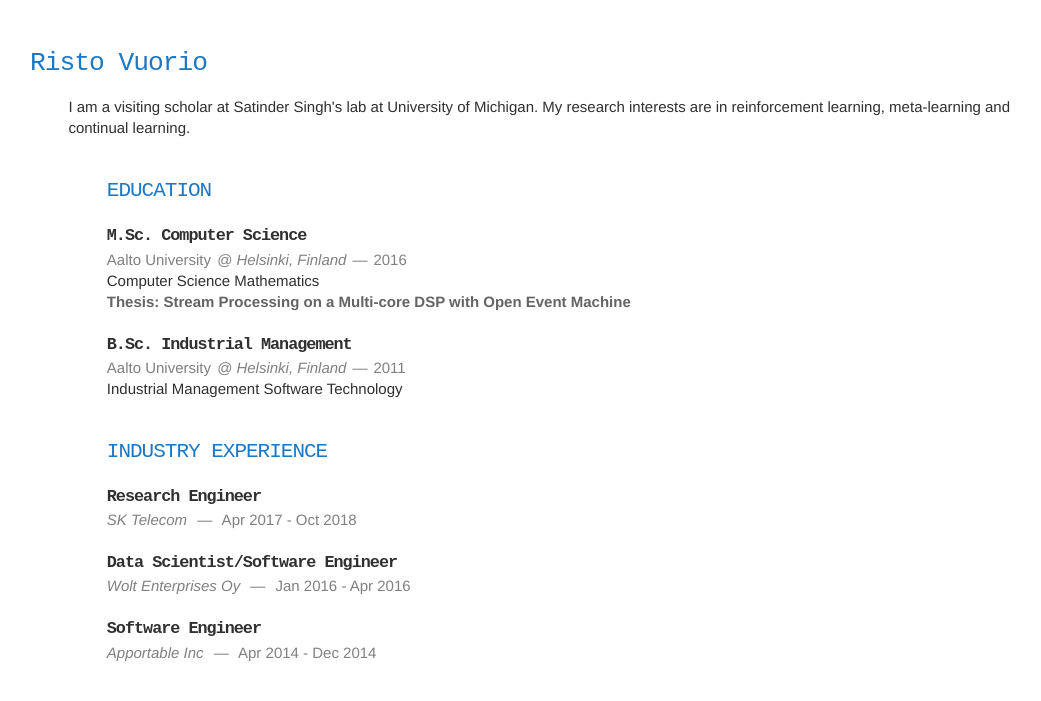
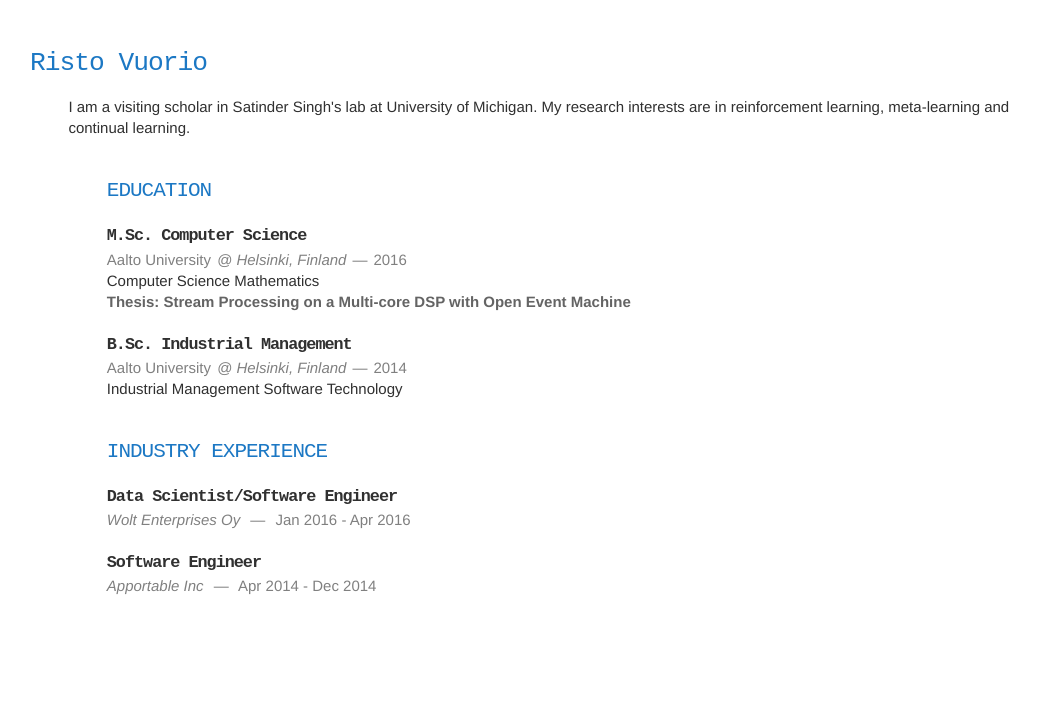
Before and after one commit to vuoristo/vuoristo.github.io, a Jekyll site: the page built from index.html, in a window 1280 px wide. Shown: the top 701 px of the page, without its empty margins (130-1171 px from the left). Built offline with Jekyll 4.4.1, drawn with Linux system fonts in a browser that asks for light colours; nearby versions of some CDN libraries.

Commit message:
Update _data
* Add publications
* Add research-experience.yaml
* Update contents of biography.yaml
* Update contents of education.yaml
* Update contents of industry-experience.yaml

```diff
--- a/_data/biography.yaml
+++ b/_data/biography.yaml
@@ -1 +1,3 @@
-about: "I am a visiting scholar at Satinder Singh's lab at University of Michigan. My research interests are in reinforcement learning, meta-learning and continual learning."
+about: >-
+  I am a visiting scholar in Satinder Singh's lab at University of Michigan.
+  My research interests are in reinforcement learning, meta-learning and continual learning.
--- a/_data/education.yaml
+++ b/_data/education.yaml
@@ -8,6 +8,6 @@
 - degree: B.Sc. Industrial Management
   school: Aalto University
   location: Helsinki, Finland
-  graduation: 2011
+  graduation: 2014
   major: Industrial Management
   minor: Software Technology
```
Also changed, not shown: _data/industry-experience.yaml (+0 -16 lines), _data/publications.yaml (added, +8 -0 lines), _data/research-experience.yaml (added, +19 -0 lines).
